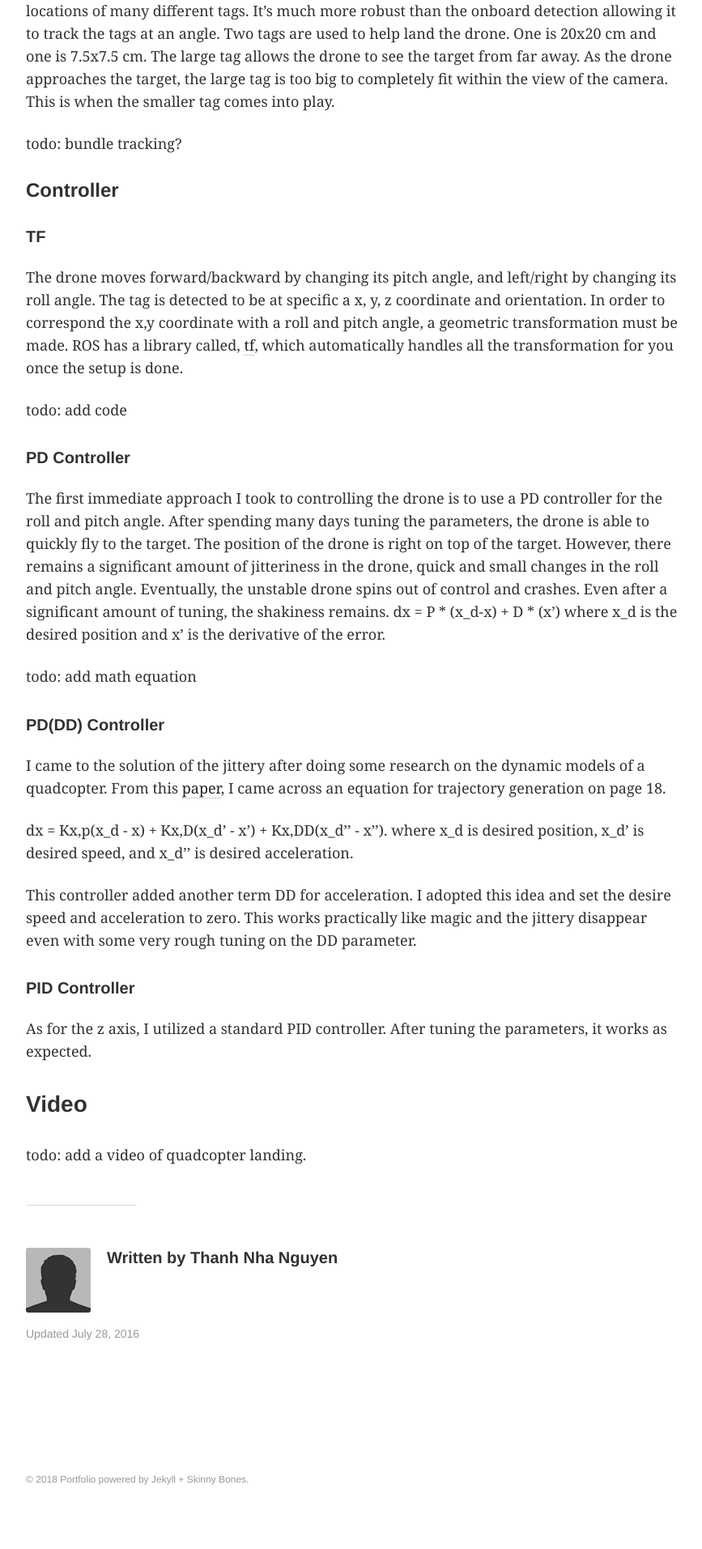
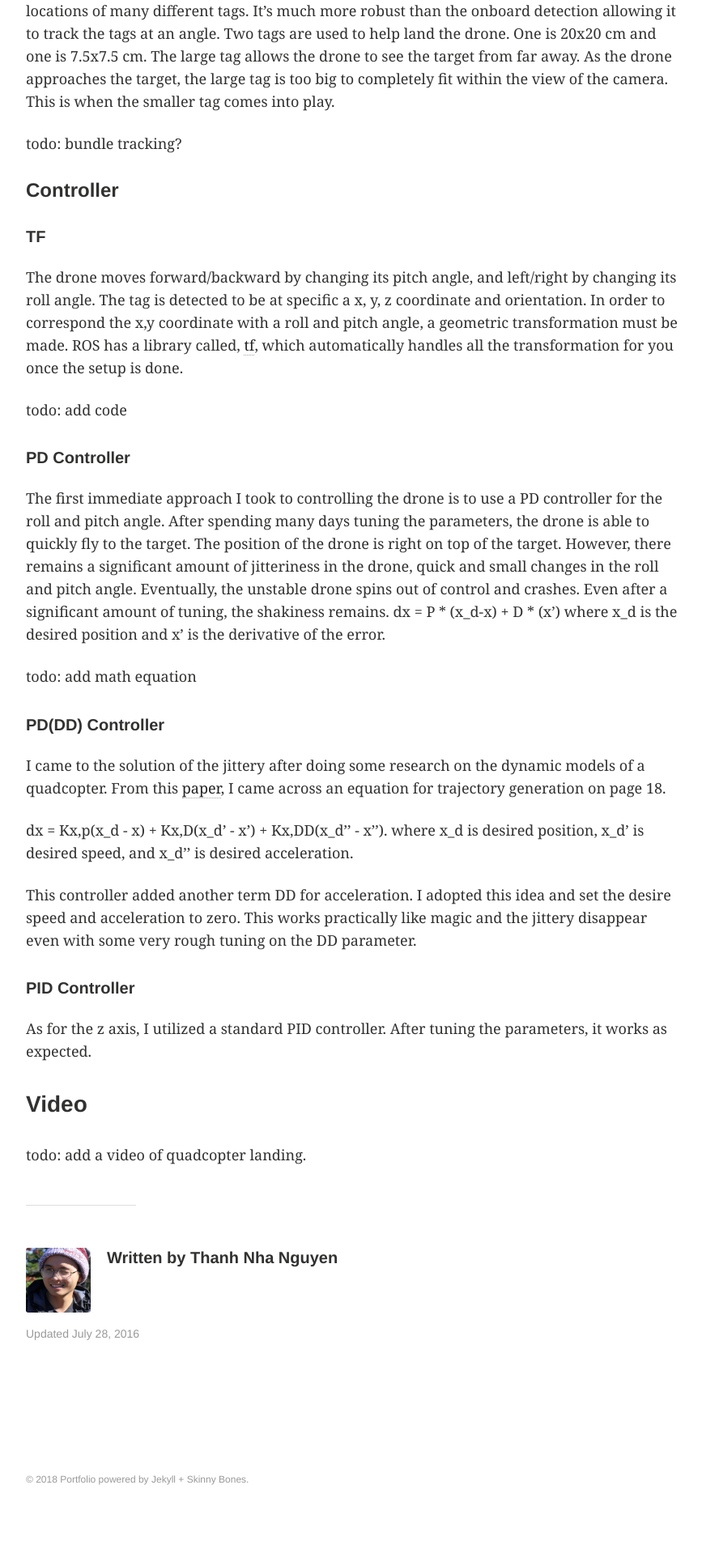
Before and after one commit to zicez/zicez.github.io, a Jekyll site: the page built from _posts/2016-07-28-SummerUROP.md, in a window 1280 px wide. Shown: the part 1586-3499 px from the top of the page at 81% size, without its empty margins (64-931 px from the left). Built offline with Jekyll 4.4.1, drawn with Linux system fonts in a browser that asks for light colours.

Commit message:
Add photos
Add photos

```diff
--- a/_config.yml
+++ b/_config.yml
@@ -2,8 +2,8 @@
 
 title: "Portfolio"
 description: "Showcasing my projects."
-logo: # 120x120 px default image used for Twitter summary card
-teaser: # 400x250 px default teaser image used in image archive grid
+logo: bridge.jpg # 120x120 px default image used for Twitter summary card
+teaser: bridge.jpg # 400x250 px default teaser image used in image archive grid
 locale: en
 url:
 feed:
@@ -33,7 +33,7 @@
     ad-client:
     ad-slot:
   bio:
-  avatar: bio-photo.jpg # 160x160 px image for author byline
+  avatar: bio.jpg # 160x160 px image for author byline
   disqus-shortname:
 
 
```
Also changed, not shown: images/bio.jpg (added), 1 other file.
